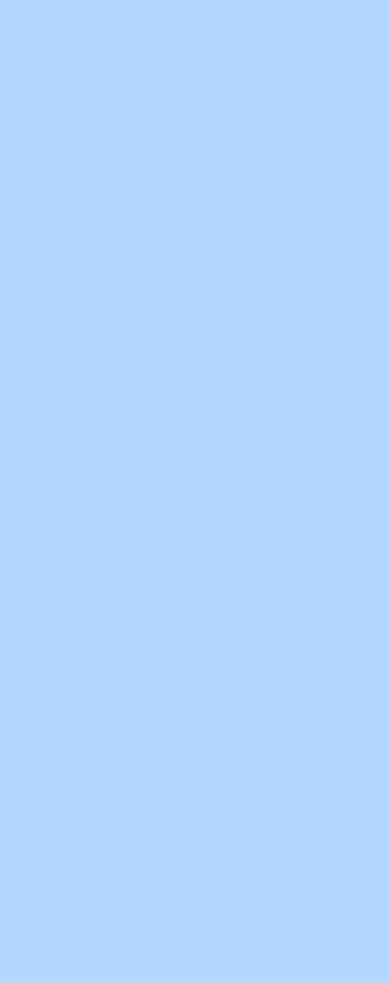
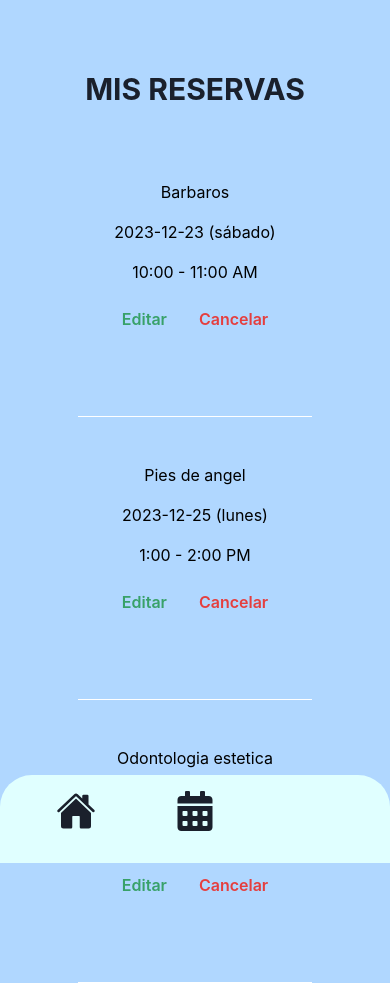
Before and after one commit to MAKAIABootcamp/reservaClick-project-frontend-6, a React (Vite) app: page /reservation in a window 390 px wide. Before the commit this address had no page. Before the commit the page ends 844 px from the top, so only its background shows below. Built offline with nearby package versions, Linux system fonts and the light colour scheme; some icons are missing; a web font is replaced by a local one.

Commit message:
Diseño mobile reservas

```diff
--- /dev/null
+++ b/src/pages/my-reservation/Reservation.jsx
@@ -0,0 +1,74 @@
+import React from 'react'
+import "./reservation.scss"
+import { ChakraProvider, Button, Heading, Box} from "@chakra-ui/react";
+
+
+const Reserva = ({ local, fecha, hora, onEditar, onCancelar }) => (
+  <section className='section_container'>
+    <a>{local}</a>
+    <h2>{fecha}</h2>
+    <p >{hora}</p>
+    <Box textAlign="center">
+      <Button
+        bg="transparent"
+        color="green.500"
+        borderColor="green.500"
+        _hover={{ bg: "green.500", color: "white" }}
+        onClick={onEditar}
+      >
+        Editar
+      </Button>
+      <Button
+        bg="transparent"
+        color="red.500"
+        borderColor="red.500"
+        _hover={{ bg: "red.500", color: "white" }}
+        onClick={onCancelar}
+      >
+        Cancelar
+      </Button>
+    </Box>
+  </section>
+);
+
+const Reservation = () => {
+  return (
+    <ChakraProvider>
+      <Heading className='titulo'>MIS RESERVAS</Heading>
+
+      {/* Primera reserva */}
+      <section className='section_reservas'>
+        <Reserva
+          local="Barbaros"
+          fecha="2023-12-23 (sábado)"
+          hora="10:00 - 11:00 AM"
+          onEditar={() => console.log('Editar primera reserva')}
+          onCancelar={() => console.log('Cancelar primera reserva')}
+        />
+        <Box width="60%" height="1px" bg="white" mx="auto" my={-6} />
+
+        {/* Segunda reserva */}
+        <Reserva
+          local="Pies de angel"
+          fecha="2023-12-25 (lunes)"
+          hora="1:00 - 2:00 PM"
+          onEditar={() => console.log('Editar segunda reserva')}
+          onCancelar={() => console.log('Cancelar segunda reserva')}
+        />
+        <Box width="60%" height="1px" bg="white" mx="auto" my={-6} />
+
+        <Reserva
+          local="Odontologia estetica"
+          fecha="2023-12-26 (Martes)"
+          hora="3:00 - 4:00 PM"
+          onEditar={() => console.log('Editar segunda reserva')}
+          onCancelar={() => console.log('Cancelar segunda reserva')}
+        />
+        <Box width="60%" height="1px" bg="white" mx="auto" my={-6} />
+      </section>
+    </ChakraProvider>
+
+  );
+};
+
+export default Reservation;
--- /dev/null
+++ b/src/pages/my-reservation/reservation.scss
@@ -0,0 +1,17 @@
+.titulo{
+    display: flex;
+    flex-direction: column;
+    justify-content: center;
+    align-items: center;
+    margin-top: 70px;
+
+}
+ .section_container{
+    display: flex;
+    flex-direction: column;
+    justify-content: center;
+    align-items: center;
+    margin-top: 70px;
+    gap: 1rem;
+    color: black;
+    margin-bottom: 100px; }
--- a/src/router/AppRouter.jsx
+++ b/src/router/AppRouter.jsx
@@ -5,6 +5,8 @@ import Register from '../pages/register/Register';
 import Home from '../pages/home/Home';
 import { Layout } from '../components/layout/Layout';
 import Login from '../pages/login/Login';
+import Reservation from '../pages/my-reservation/Reservation';
+
 
 const AppRouter = () => {
   return (
@@ -15,7 +17,9 @@ const AppRouter = () => {
             <Route path='/register' element={<Register />} />
             <Route path='/login' element={<Login />} />
             <Route path='/home' element={<Home />} />
+            <Route path='/reservation' element={<Reservation />} />
           </Route>
+
         </Routes>
       </BrowserRouter>
     </ChakraProvider>
```
